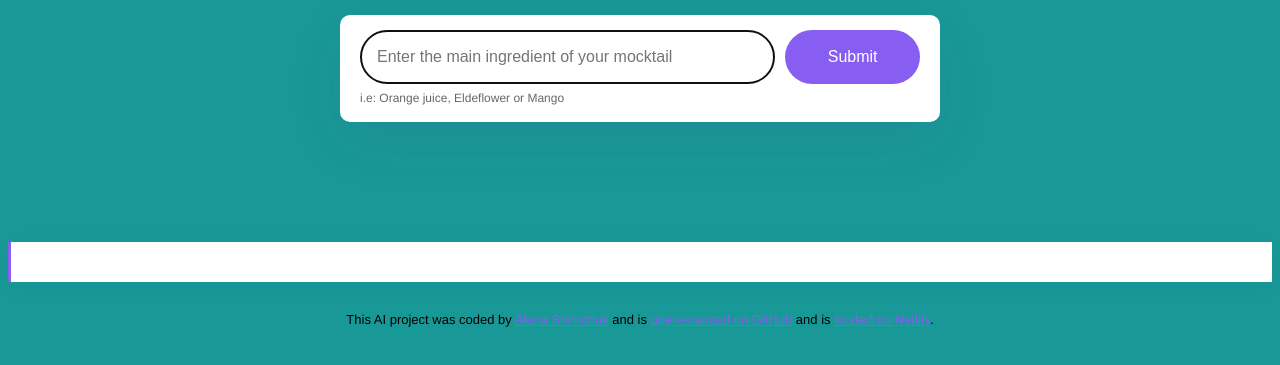
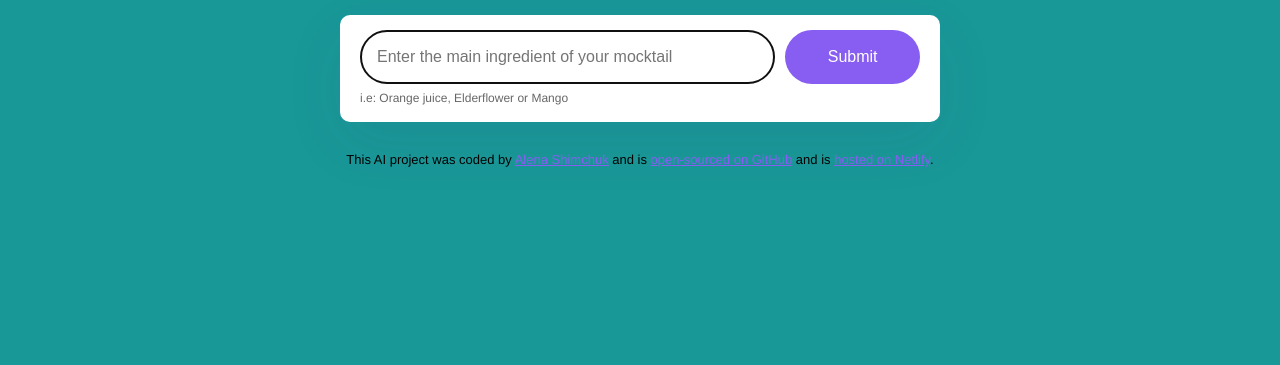
Before and after one commit to alyshim/mocktails, a plain HTML site: page index.html in a window 1280 px wide. Shown: the part 243-608 px from the top of the page. Drawn offline with nearby package versions, Linux system fonts and the light colour scheme.

Commit message:
tidying up

```diff
--- a/index.html
+++ b/index.html
@@ -11,12 +11,15 @@
   <body>
     <div class="container">
       <header>
-      <h1>Welcome to the <br /> AI Mocktail Generator</h1>
+        <h1>
+          Welcome to the <br />
+          AI Mocktail Generator
+        </h1>
       </header>
       <main>
-      <div class="form-container">
-        <form id="recipe-generator-form">
-          <input
+        <div class="form-container">
+          <form id="recipe-generator-form">
+            <input
               type="text"
               placeholder="Enter the main ingredient of your mocktail"
               autofocus
@@ -25,14 +28,11 @@
               class="instructions"
               id="user-instructions"
             />
-          <input type="submit" class="submit-button" />
+            <input type="submit" class="submit-button" />
           </form>
-          <div class="hint">i.e: Orange juice, Eldeflower or Mango</div>
+          <div class="hint">i.e: Orange juice, Elderflower or Mango</div>
         </div>
         <div class="recipe hidden" id="recipe"></div>
-      </div>
-        <div class="recipe">
-        </div>
       </main>
 
       <footer>
```
